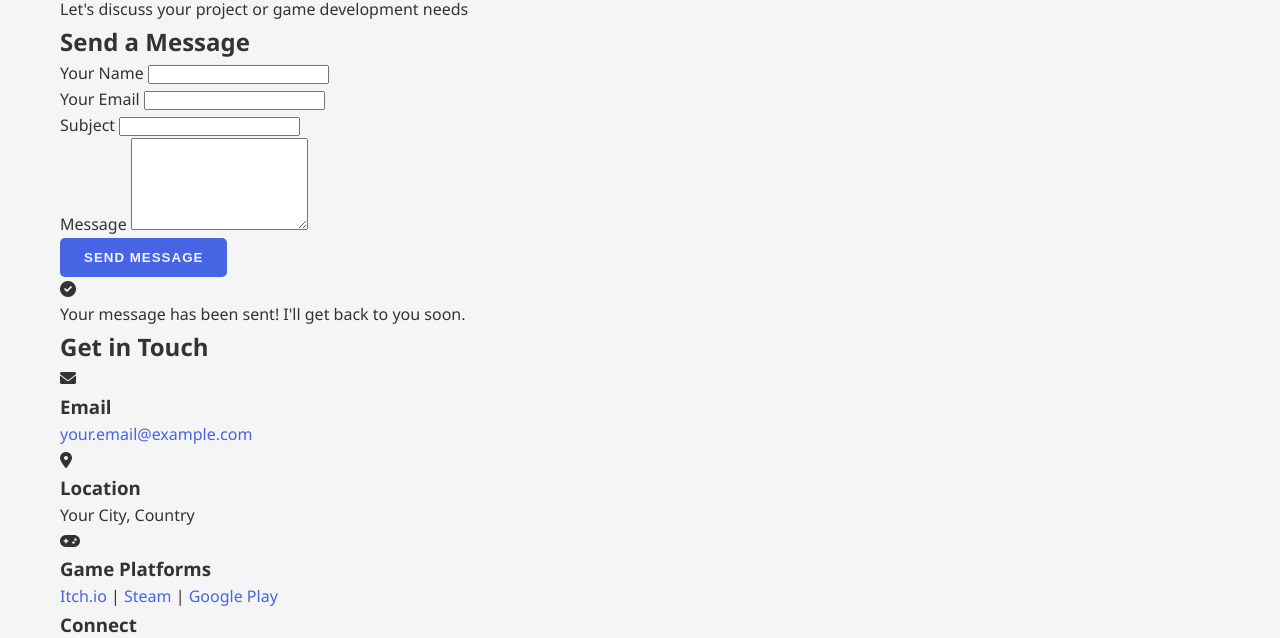
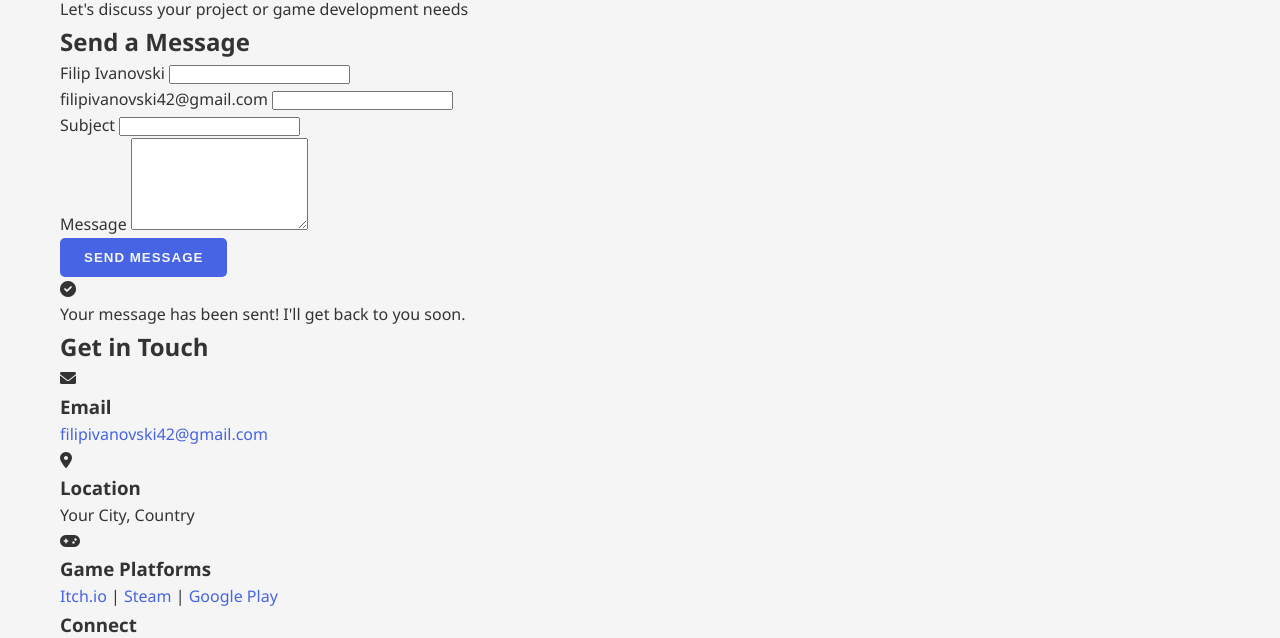
Before and after one commit to Slygone/Pixel-Journey-Studios, a plain HTML site: page contact.html in a window 1280 px wide. Shown: the part 127-765 px from the top of the page. Drawn offline with Linux system fonts and the light colour scheme.

Commit message:
Update contact information with personal details

```diff
--- a/contact.html
+++ b/contact.html
@@ -50,11 +50,11 @@
                         <h2>Send a Message</h2>
                         <form id="contactForm" action="#" method="POST">
                             <div class="form-group">
-                                <label for="name">Your Name</label>
+                                <label for="name">Filip Ivanovski</label>
                                 <input type="text" id="name" name="name" required>
                             </div>
                             <div class="form-group">
-                                <label for="email">Your Email</label>
+                                <label for="email">filipivanovski42@gmail.com</label>
                                 <input type="email" id="email" name="email" required>
                             </div>
                             <div class="form-group">
@@ -83,7 +83,7 @@
                             </div>
                             <div class="info-content">
                                 <h3>Email</h3>
-                                <p><a href="mailto:your.email@example.com">your.email@example.com</a></p>
+                                <p><a href="mailto:filipivanovski42@gmail.com">filipivanovski42@gmail.com</a></p>
                             </div>
                         </div>
 
@@ -115,7 +115,7 @@
                             <h3>Connect</h3>
                             <div class="social-icons">
                                 <a href="#" target="_blank"><i class="fab fa-github"></i></a>
-                                <a href="#" target="_blank"><i class="fab fa-linkedin"></i></a>
+                                <a href="https://www.linkedin.com/in/filip-ivanovski-741808235" target="_blank"><i class="fab fa-linkedin"></i></a>
                                 <a href="#" target="_blank"><i class="fab fa-twitter"></i></a>
                                 <a href="#" target="_blank"><i class="fab fa-itch-io"></i></a>
                                 <a href="#" target="_blank"><i class="fab fa-discord"></i></a>
@@ -202,7 +202,7 @@
                 </div>
                 <div class="footer-social">
                     <a href="#"><i class="fab fa-github"></i></a>
-                    <a href="#"><i class="fab fa-linkedin"></i></a>
+                    <a href="https://www.linkedin.com/in/filip-ivanovski-741808235"><i class="fab fa-linkedin"></i></a>
                     <a href="#"><i class="fab fa-twitter"></i></a>
                     <a href="#"><i class="fab fa-itch-io"></i></a>
                 </div>
```
